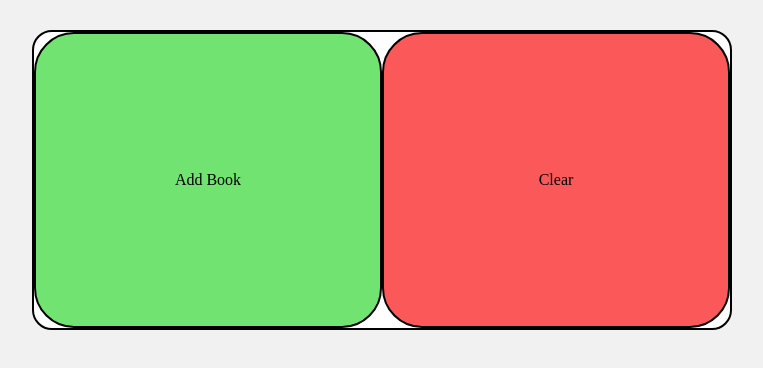
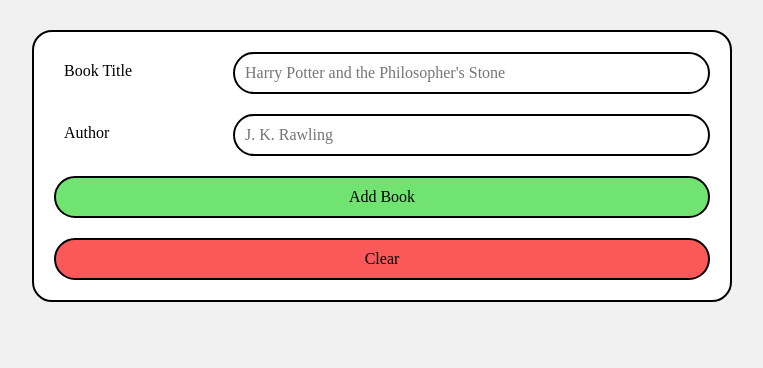
Before and after one commit to Diaa-E/bookshelf, a React (Vite) app: page / in a window 1280 px wide. Shown: the top 368 px of the page, without its empty margins (258-1021 px from the left). Built offline with nearby package versions, Linux system fonts and the light colour scheme.

Commit message:
Add book title and author fields, add styles

```diff
--- a/src/components/Form.jsx
+++ b/src/components/Form.jsx
@@ -1,14 +1,27 @@
 import { useState } from "react";
 import "../styles/Form.css";
 import FormButton from "./FormButton";
+import FormInput from "./FormInput";
 
 export default function Form()
 {
     return (
         <>
             <form action="" className="add-book-form">
-                <FormButton className={"add-book-form-button green-button"} text="Add Book" type="submit"/>
-                <FormButton className={"add-book-form-button red-button"} text="Clear"/>
+                <FormInput
+                    id="book-title"
+                    required={true}
+                    text="Book Title"
+                    placeHolder="Harry Potter and the Philosopher's Stone"
+                />
+                <FormInput
+                    id="book-author"
+                    required={true}
+                    text="Author"
+                    placeHolder="J. K. Rawling"
+                />
+                <FormButton className={"form-button green-button"} text="Add Book" type="submit"/>
+                <FormButton className={"form-button red-button"} text="Clear"/>
             </form>
         </>
     )
--- a/src/components/FormInput.jsx
+++ b/src/components/FormInput.jsx
@@ -1,12 +1,12 @@
 import { useState } from "react";
 import "../styles/FormInput.css";
 
-export default function FormInput({id})
+export default function FormInput({id, text="label", placeHolder="Write text here", required = false})
 {
     return (
         <>
-            <label htmlFor={id}></label>
-            <input id={id} type="text" className="add-book-input">
+            <label className="form-label" htmlFor={id}>{text}</label>
+            <input required={required} placeholder={placeHolder} id={id} type="text" className="form-input">
 
             </input>
         </>
--- a/src/styles/Form.css
+++ b/src/styles/Form.css
@@ -2,10 +2,12 @@
     background-color: var(--form-background);
     border: 2px solid var(--card-border);
     border-radius: 20px;
-    height: 300px;
+    height: auto;
     width: 700px;
     grid-area: form;
     display: grid;
-    grid-template-columns: repeat(2, 1fr);
-    grid-auto-rows: 1fr;
+    grid-template-columns: 1fr 3fr;
+    grid-auto-rows: min-content;
+    gap: 20px;
+    padding: 20px;
 }
--- a/src/styles/FormButton.css
+++ b/src/styles/FormButton.css
@@ -1,7 +1,9 @@
-.add-book-form-button{
+.form-button{
     border: 2px solid var(--card-border);
     border-radius: 40px;
     cursor: pointer;
+    grid-column: 1 / -1;
+    padding: 10px;
 }
 
 .green-button{
--- a/src/styles/FormInput.css
+++ b/src/styles/FormInput.css
@@ -0,0 +1,14 @@
+.form-input{
+    font-size: 16px;
+    border: 2px solid var(--card-border);
+    border-radius: 40px;
+    color: var(--text-dark);
+    padding: 10px;
+}
+
+.form-label{
+    font-size: 16px;
+    color: var(--text-dark);
+    padding: 10px;
+    text-align: left;
+}
--- a/src/styles/colors.css
+++ b/src/styles/colors.css
@@ -6,4 +6,5 @@
     --form-background: white;
     --green: rgb(113, 227, 113);
     --red: rgb(251, 89, 89);
+    --text-dark: black;
 }
```
